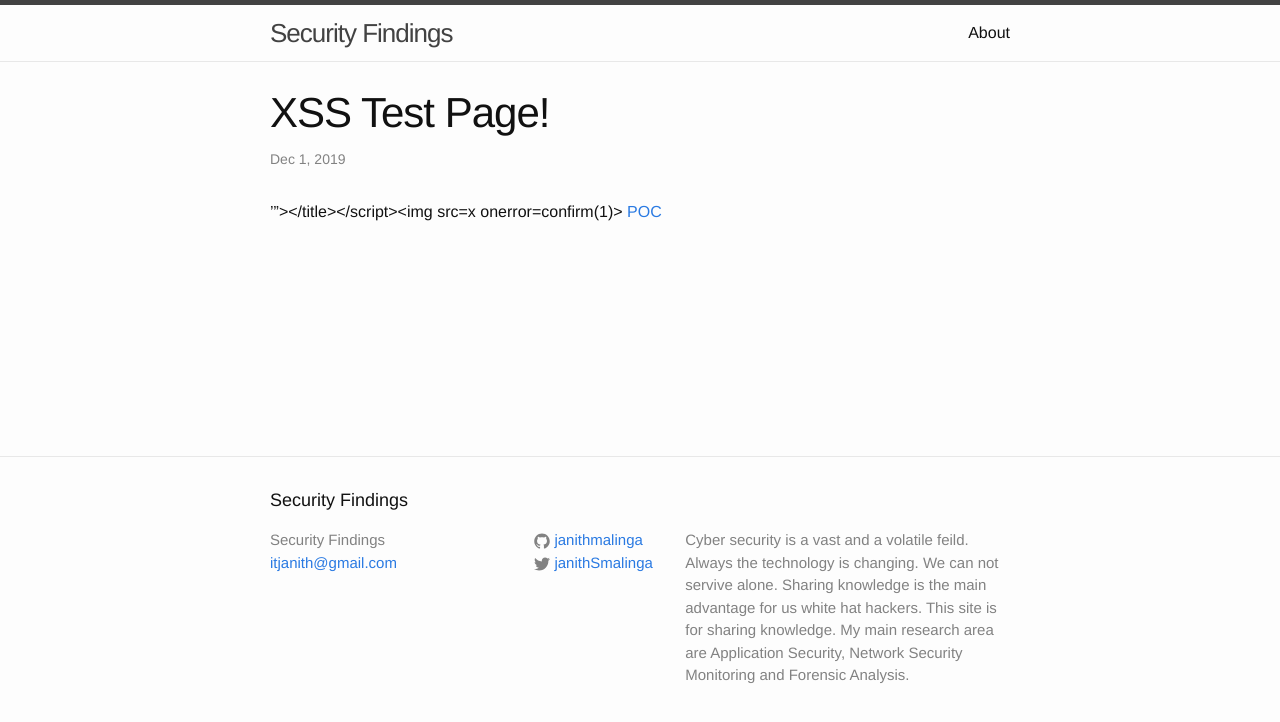
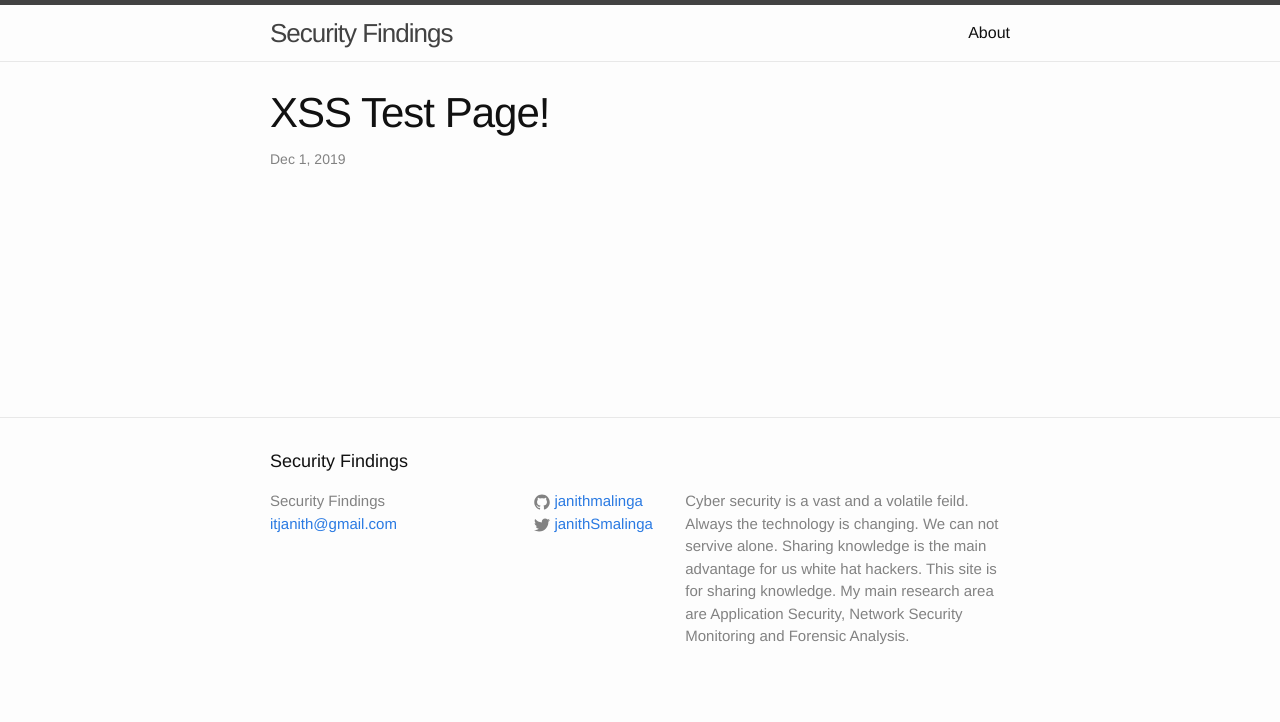
Before and after one commit to janithmalinga/janithmalinga.github.io, a Jekyll site: the page built from _posts/2019-12-01-XSS-Test-Page.md, in a window 1280 px wide. Shown: the top 722 px of the page. Built offline with Jekyll 4.4.1, drawn with Linux system fonts in a browser that asks for light colours.

Commit message:
Update 2019-12-01-XSS-Test-Page.md

```diff
--- a/_posts/2019-12-01-XSS-Test-Page.md
+++ b/_posts/2019-12-01-XSS-Test-Page.md
@@ -6,8 +6,6 @@ categories: jekyll update
 ---
 
 
-'"></title></script><img src=x onerror=confirm(1)>
-<a href="javascript:{ js code here}"> POC </a>
 <xml:namespace prefix="t"><svg><style>&lt;img/src=x onerror=alert(document.domain)// </b>
 “><svg/onload=alert(document.domain)>”@x.y
 <marquee onstart=alert(1)>
```
